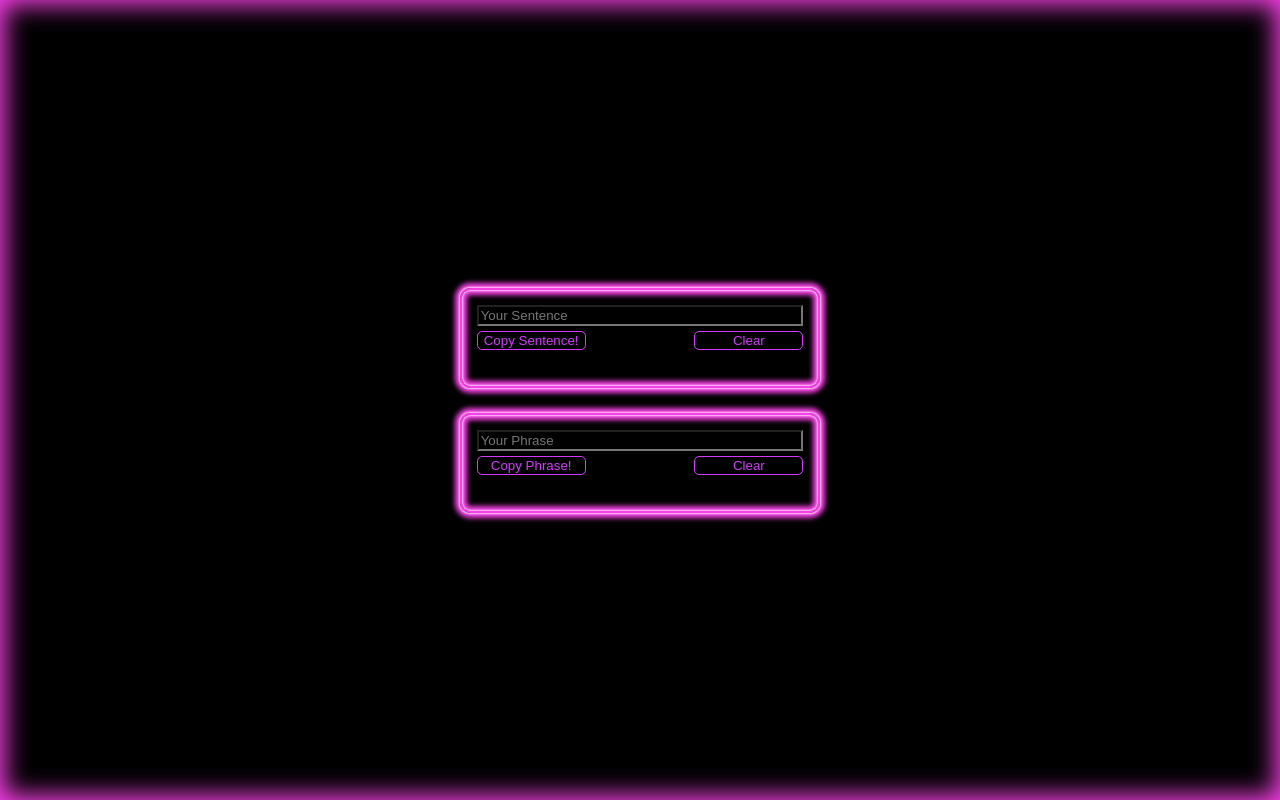
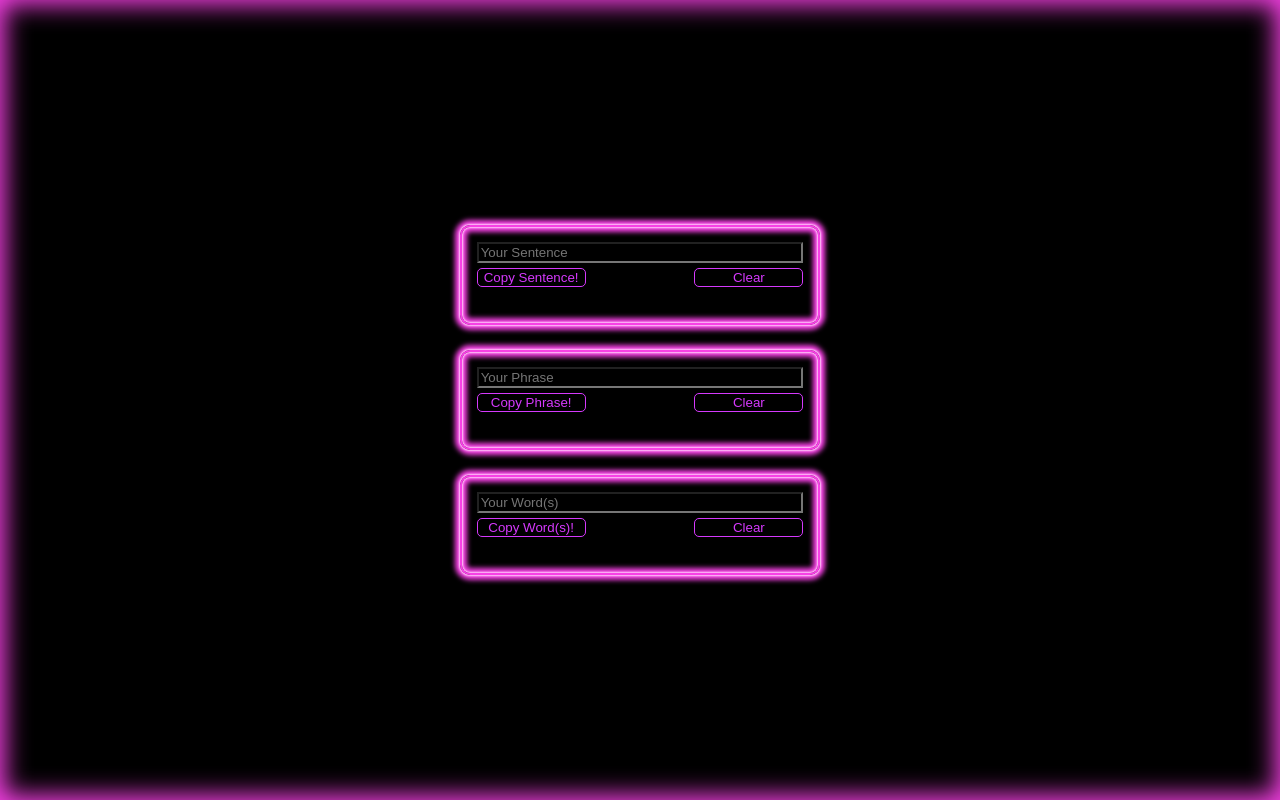
Before and after one commit to ConnorAndersonLarson/mealstrike, a React (Create React App) app: page / in a window 1280 px wide. Built offline with nearby package versions, Linux system fonts and the light colour scheme.

Commit message:
add letter spacing function, phrase function no longer changes i to 1

```diff
--- a/src/components/app/App.js
+++ b/src/components/app/App.js
@@ -6,7 +6,7 @@ import './App.css';
 function App() {
 
   const createPhrase = (sent) => {
-    let ns = sent.split('o').join('0').split('e').join('3').split('a').join('4').split('l').join('7').split(' ').join('_').split('i').join('1')
+    let ns = sent.split('o').join('0').split('e').join('3').split('a').join('4').split('l').join('7').split(' ').join('_')
     return `XoXo_${ns}_oXoX`;
   }
 
@@ -27,6 +27,11 @@ function App() {
     return ns
   }
 
+  const createSpaced = (sent) => {
+    let ns = sent.split('').join(' ')
+    return ` ${ns} `
+  }
+
   return (
 		<section className="app">
    		<section className="header">
@@ -34,6 +39,7 @@ function App() {
 	 		<div className="changers">
 	 			<Changer createSentence={createSentence} inputType={'Sentence'} />
         <Changer createSentence={createPhrase} inputType={'Phrase'} />
+        <Changer createSentence={createSpaced} inputType={'Word(s)'} />
 	 		</div>
       <footer>
       </footer>
```
